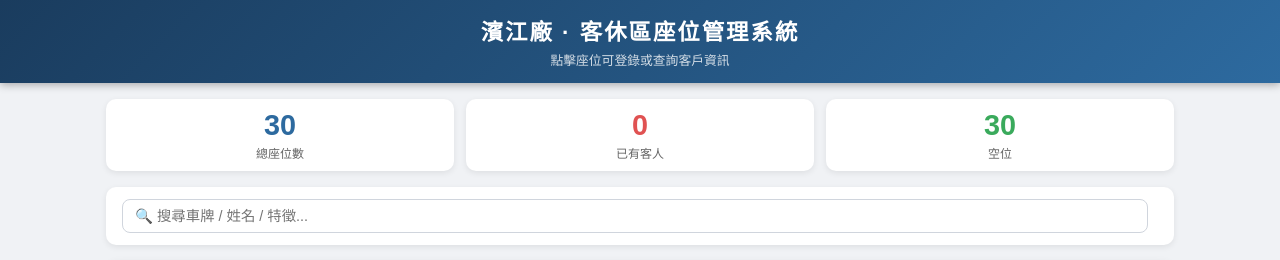
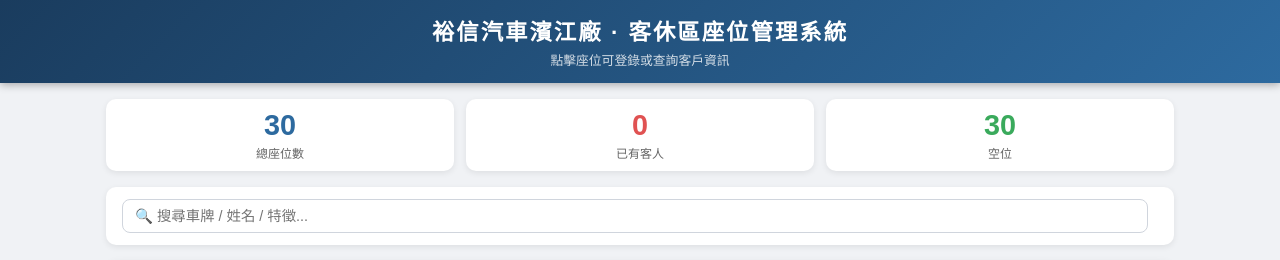
Before and after one commit to maochi710918-gif/seat-manager, a plain HTML site: page index.html in a window 1280 px wide. Shown: the top 260 px of the page. Drawn offline with Linux system fonts and the light colour scheme.

Commit message:
Update title to 裕信汽車濱江廠

```diff
--- a/index.html
+++ b/index.html
@@ -3,7 +3,7 @@
 <head>
 <meta charset="UTF-8">
 <meta name="viewport" content="width=device-width, initial-scale=1.0">
-<title>濱江廠客休區座位管理系統</title>
+<title>裕信汽車濱江廠客休區座位管理系統</title>
 <style>
   * { box-sizing: border-box; margin: 0; padding: 0; }
 
@@ -630,7 +630,7 @@
 <body>
 
 <header>
-  <h1>濱江廠 · 客休區座位管理系統</h1>
+  <h1>裕信汽車濱江廠 · 客休區座位管理系統</h1>
   <p>點擊座位可登錄或查詢客戶資訊</p>
 </header>
 
```
